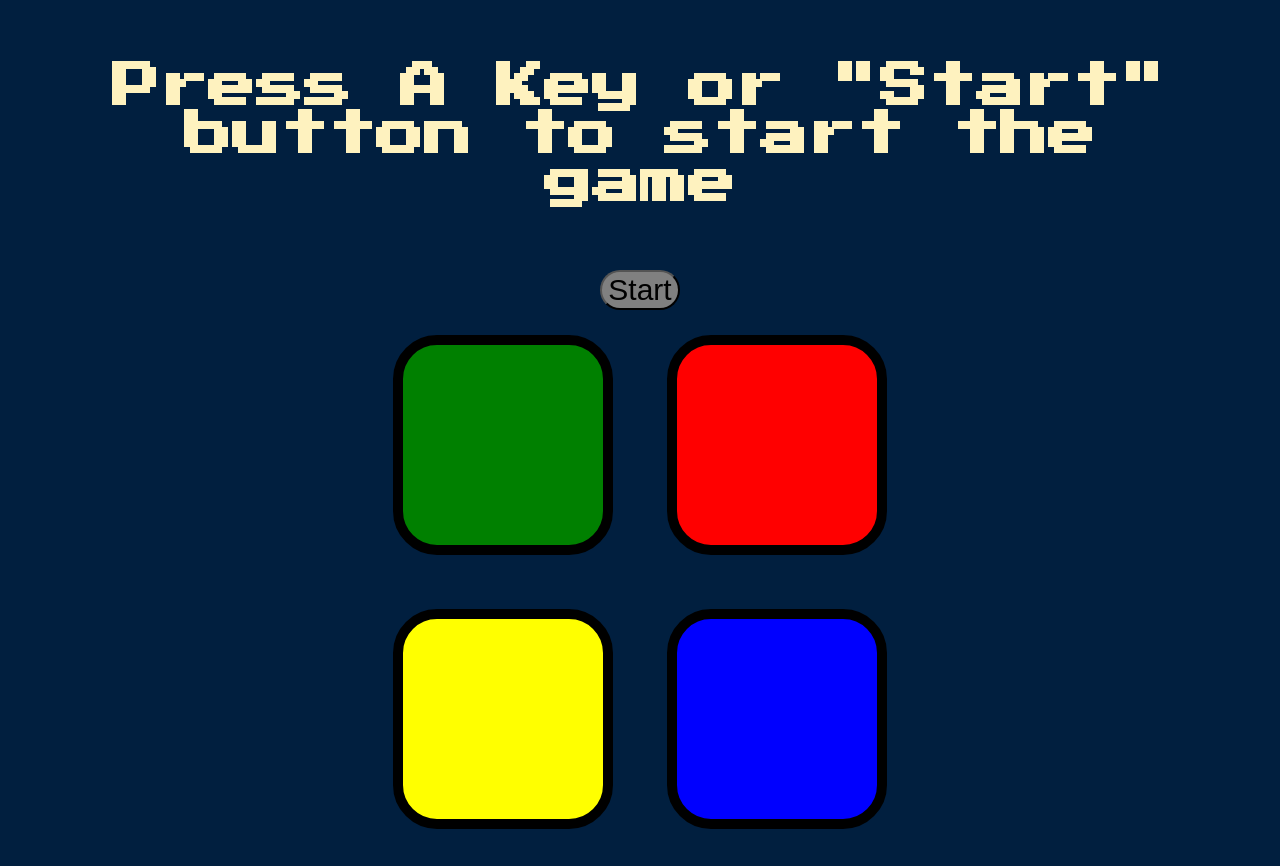
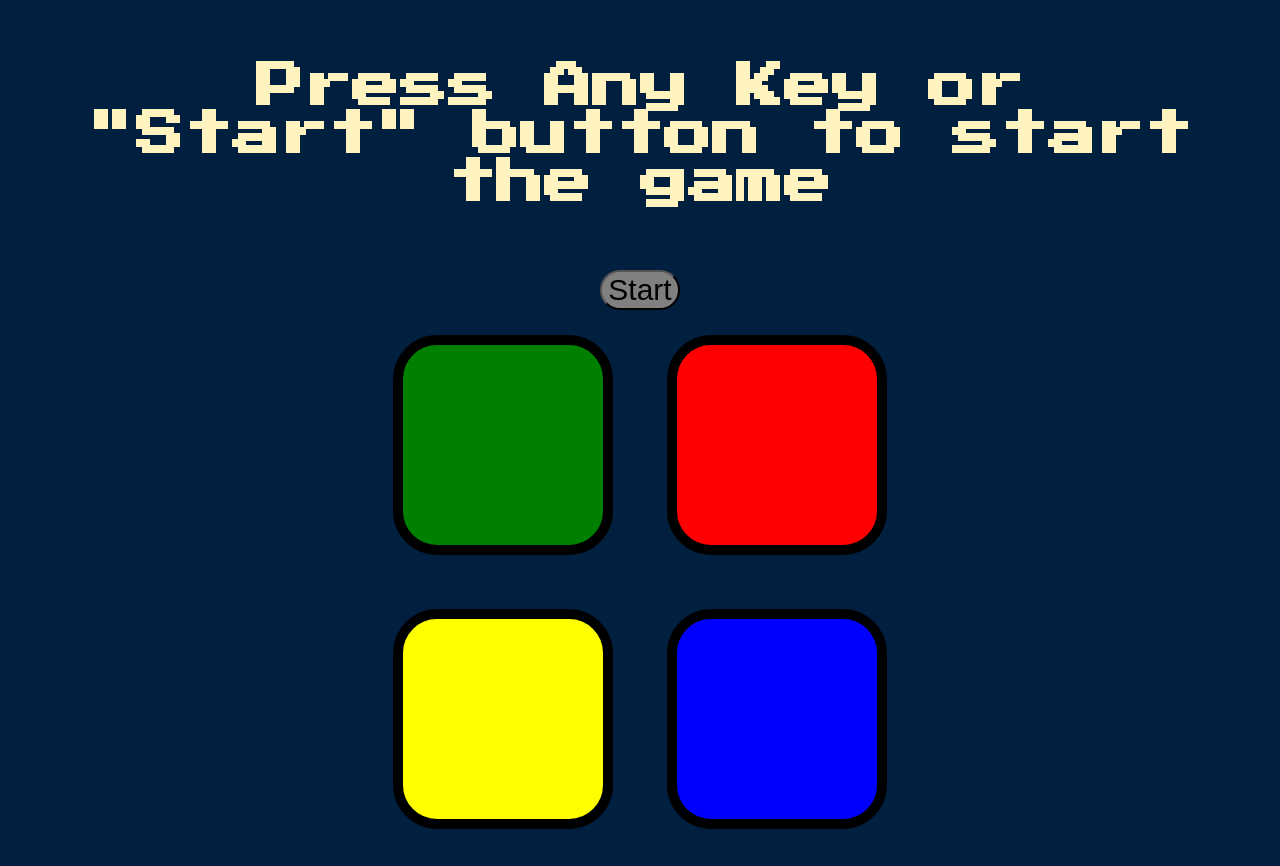
Before and after one commit to Moh-Sad/Simon-Mini-Game, a plain HTML site: page index.html in a window 1280 px wide. Drawn offline with nearby package versions, Linux system fonts and the light colour scheme.

Commit message:
Update index.html

```diff
--- a/index.html
+++ b/index.html
@@ -9,7 +9,7 @@
 </head>
 
 <body>
-  <h1 id="level-title">Press A Key or "Start" button to start the game</h1>
+  <h1 id="level-title">Press Any Key or "Start" button to start the game</h1>
   <h2 id="level-score"></h2>
   <div class="container">
     <button type="button" id="start" class="start">Start</button>
```
